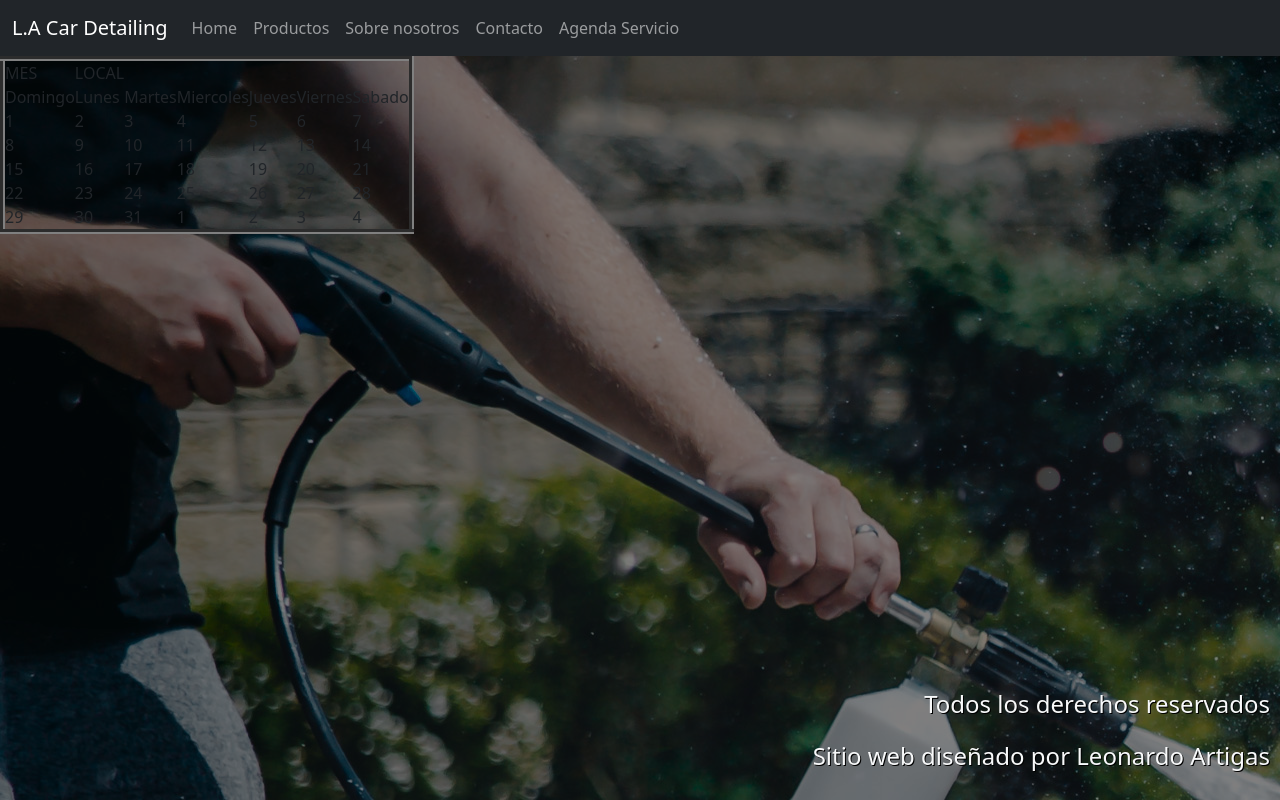
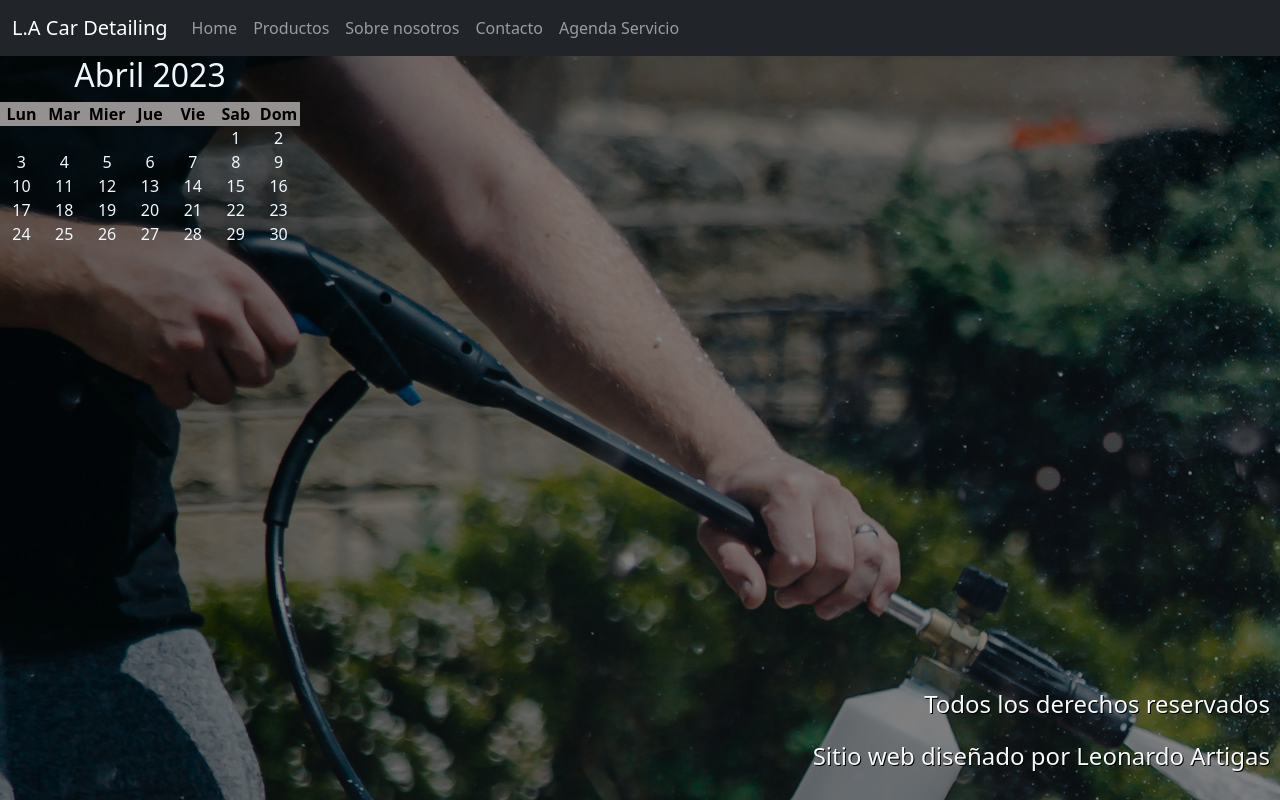
Before and after one commit to Leo-Artigas/PreEntrega2-Artigas, a plain HTML site: page pages/agendadeservicio.html in a window 1280 px wide. Drawn offline with nearby package versions, Linux system fonts and the light colour scheme.

Commit message:
agregando calendario

```diff
--- a/css/style.css
+++ b/css/style.css
@@ -51,6 +51,37 @@ body {
     padding: 10px
 }
 
+/*estilos de agenda*/
+
+.mes-año{
+    color: aliceblue;
+}
+
+.calendario{
+    text-align: center;
+    width: 300px;
+}
+
+div ol{
+    color: aliceblue;
+    list-style: none;
+    display: grid;
+    grid-template-columns: repeat(7, 1fr);
+    padding: 0;
+}
+
+.first-day{
+    grid-column-start: 6;
+}
+
+.week-day{
+    background-color: #959191;
+    color: black;
+    font-weight: bold;
+    text-align: center;
+
+}
+
 /* mq pantallas de tablet*/
 
 @media screen and (min-width:600px) {
--- a/pages/agendadeservicio.html
+++ b/pages/agendadeservicio.html
@@ -42,73 +42,50 @@
         </div>
     </nav>
 
-    <main class="">
-        <table border="5">
-            <tr>
-                <td>MES</td>
-                <td>LOCAL</td>
-            </tr>
+    <main>
+        <div class="calendario">
+            <h2 class="mes-año">Abril 2023</h2>
+            <ol>
+                <li class="week-day">Lun</li>
+                <li class="week-day">Mar</li>
+                <li class="week-day">Mier</li>
+                <li class="week-day">Jue</li>
+                <li class="week-day">Vie</li>
+                <li class="week-day">Sab</li>
+                <li class="week-day">Dom</li>
 
-            <tr>
-                <td>Domingo</td>
-                <td>Lunes</td>
-                <td>Martes</td>
-                <td>Miercoles</td>
-                <td>Jueves</td>
-                <td>Viernes</td>
-                <td>Sabado</td>
-            </tr>
-
-            <tr>
-                <td>1</td>
-                <td>2</td>
-                <td>3</td>
-                <td>4</td>
-                <td>5</td>
-                <td>6</td>
-                <td>7</td>
-            </tr>
-
-            <tr>
-                <td>8</td>
-                <td>9</td>
-                <td>10</td>
-                <td>11</td>
-                <td>12</td>
-                <td>13</td>
-                <td>14</td>
-            </tr>
-
-            <tr>
-                <td>15</td>
-                <td>16</td>
-                <td>17</td>
-                <td>18</td>
-                <td>19</td>
-                <td>20</td>
-                <td>21</td>
-            </tr>
-
-            <tr>
-                <td>22</td>
-                <td>23</td>
-                <td>24</td>
-                <td>25</td>
-                <td>26</td>
-                <td>27</td>
-                <td>28</td>
-            </tr>
-
-            <tr>
-                <td>29</td>
-                <td>30</td>
-                <td>31</td>
-                <td>1</td>
-                <td>2</td>
-                <td>3</td>
-                <td>4</td>
-            </tr>
-        </table>
+                <li class="first-day">1</li>
+                <li>2</li>
+                <li>3</li>
+                <li>4</li>
+                <li>5</li>
+                <li>6</li>
+                <li>7</li>
+                <li>8</li>
+                <li>9</li>
+                <li>10</li>
+                <li>11</li>
+                <li>12</li>
+                <li>13</li>
+                <li>14</li>
+                <li>15</li>
+                <li>16</li>
+                <li>17</li>
+                <li>18</li>
+                <li>19</li>
+                <li>20</li>
+                <li>21</li>
+                <li>22</li>
+                <li>23</li>
+                <li>24</li>
+                <li>25</li>
+                <li>26</li>
+                <li>27</li>
+                <li>28</li>
+                <li>29</li>
+                <li>30</li>
+            </ol>
+        </div>
 
     </main>
 
```
